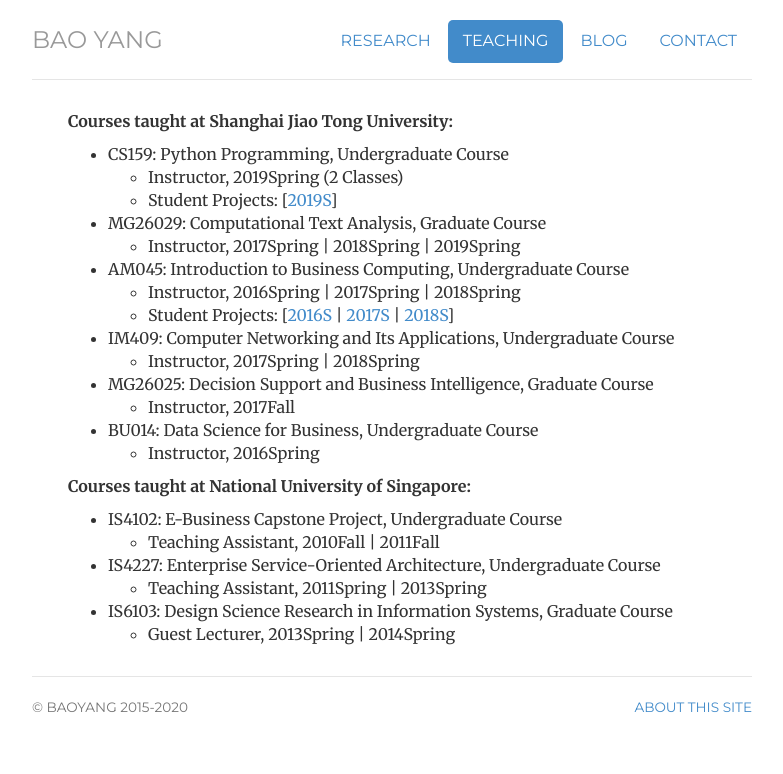
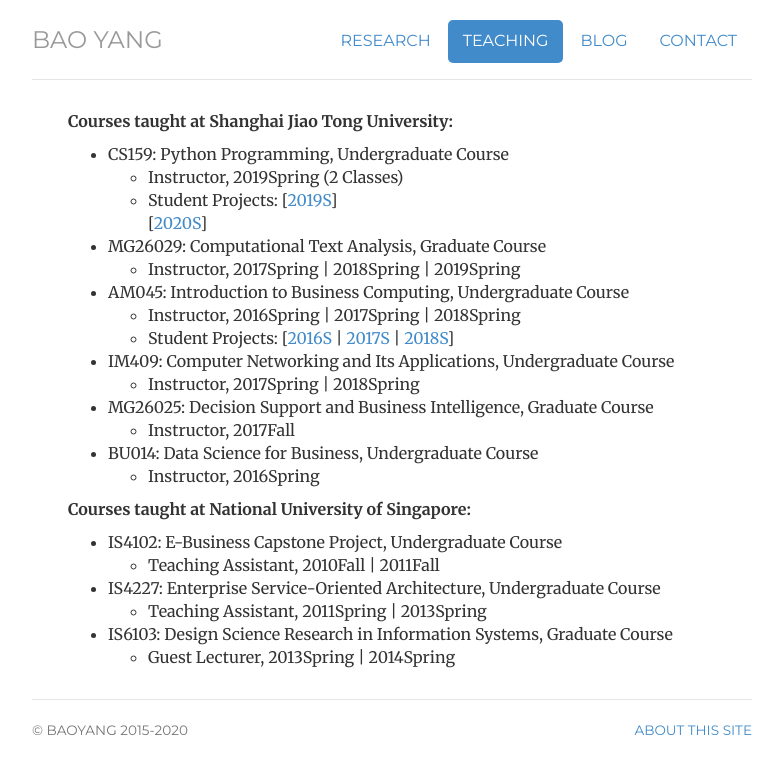
Before and after one commit to popeye007/popeye007.github.io, a Jekyll site: the page built from teaching/index.html, in a window 1280 px wide. Shown: the top 774 px of the page, without its empty margins (248-1031 px from the left). Built offline with Jekyll 4.4.1, drawn with Linux system fonts in a browser that asks for light colours; comment, search, counter and statistics services are not loaded.

Commit message:
add cs159 projects

```diff
--- a/teaching/index.html
+++ b/teaching/index.html
@@ -17,7 +17,7 @@
 		<li>CS159: Python Programming, Undergraduate Course</li>
 			<ul>
 				<li>Instructor, 2019Spring (2 Classes)</li>
-				<li>Student Projects: [<a href='http://yangbao.org/notes/2019/07/31/cs159-2019-student-projects' target="_blank">2019S</a>]</li>
+				<li>Student Projects: [<a href='http://yangbao.org/notes/2019/07/31/cs159-2019-student-projects' target="_blank">2019S</a>]</li>[<a href='http://yangbao.org/notes/2020/07/09/cs159-2020-student-projects' target="_blank">2020S</a>]</li>
 			</ul>
 
 		<li>MG26029: Computational Text Analysis, Graduate Course</li>
```
Also changed, not shown: _posts/2020-07-09-cs159-2020-student-projects.md (+1 -1 lines).
